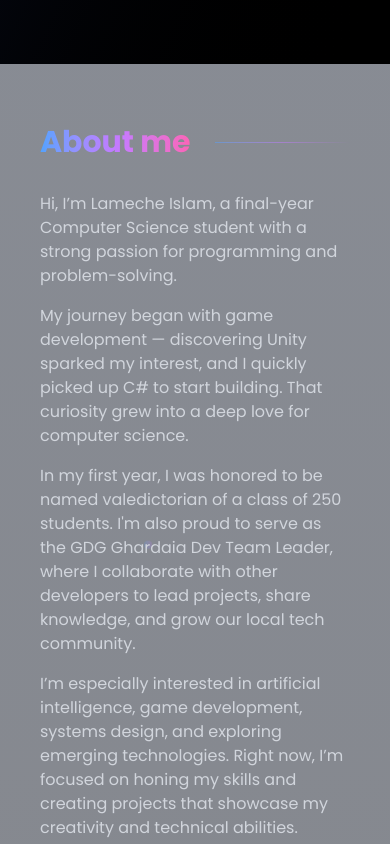
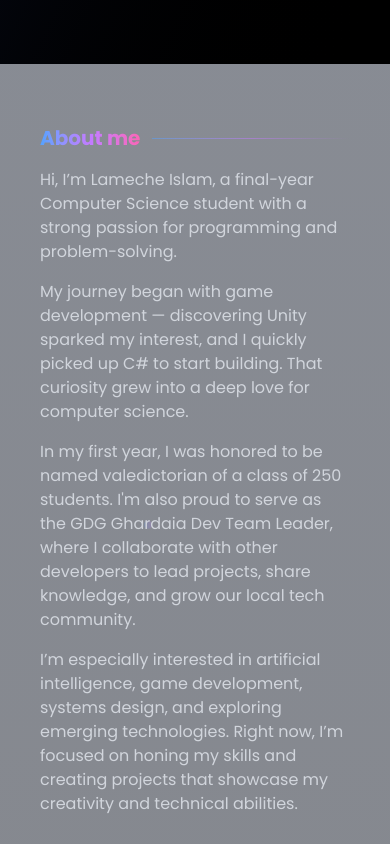
Before and after one commit to The-Sofishticated-Man/minimalist-portfolio, a Next.js app: page / in a window 390 px wide. Shown: the part 780-1624 px from the top of the page. Built offline with nearby package versions, Linux system fonts and the light colour scheme.

Commit message:
Enhance InfoSection component layout

```diff
--- a/src/components/InfoSection.tsx
+++ b/src/components/InfoSection.tsx
@@ -8,14 +8,17 @@ function InfoSection({
   children: React.ReactNode;
 }) {
   return (
-    <section id={id} className="mb-16 relative">
-      <div className="flex items-center mb-8">
+    <section
+      id={id}
+      className="mb-8 sm:mb-10 md:mb-12 lg:mb-14 xl:mb-16 relative"
+    >
+      <div className="flex items-center mb-4 sm:mb-5 md:mb-6 lg:mb-7 xl:mb-8">
         <div className="flex-shrink-0">
-          <h2 className="text-3xl md:text-4xl font-bold text-transparent bg-gradient-to-r from-blue-400 via-purple-400 to-pink-400 bg-clip-text">
+          <h2 className="text-xl sm:text-2xl md:text-3xl lg:text-3xl xl:text-4xl font-bold text-transparent bg-gradient-to-r from-blue-400 via-purple-400 to-pink-400 bg-clip-text">
             {title}
           </h2>
         </div>
-        <div className="flex-grow ml-6 h-px bg-gradient-to-r from-blue-400/50 via-purple-400/50 to-transparent"></div>
+        <div className="flex-grow ml-3 sm:ml-4 lg:ml-5 xl:ml-6 h-px bg-gradient-to-r from-blue-400/50 via-purple-400/50 to-transparent"></div>
       </div>
       <div className="animate-fade-in">{children}</div>
     </section>
```
